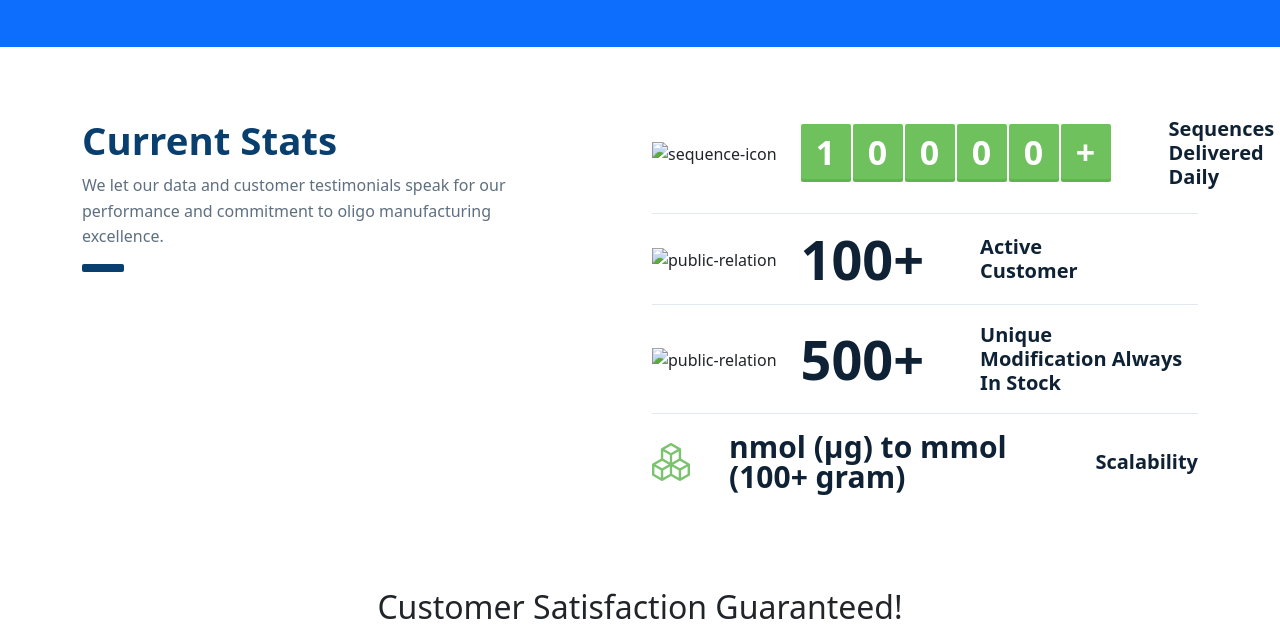
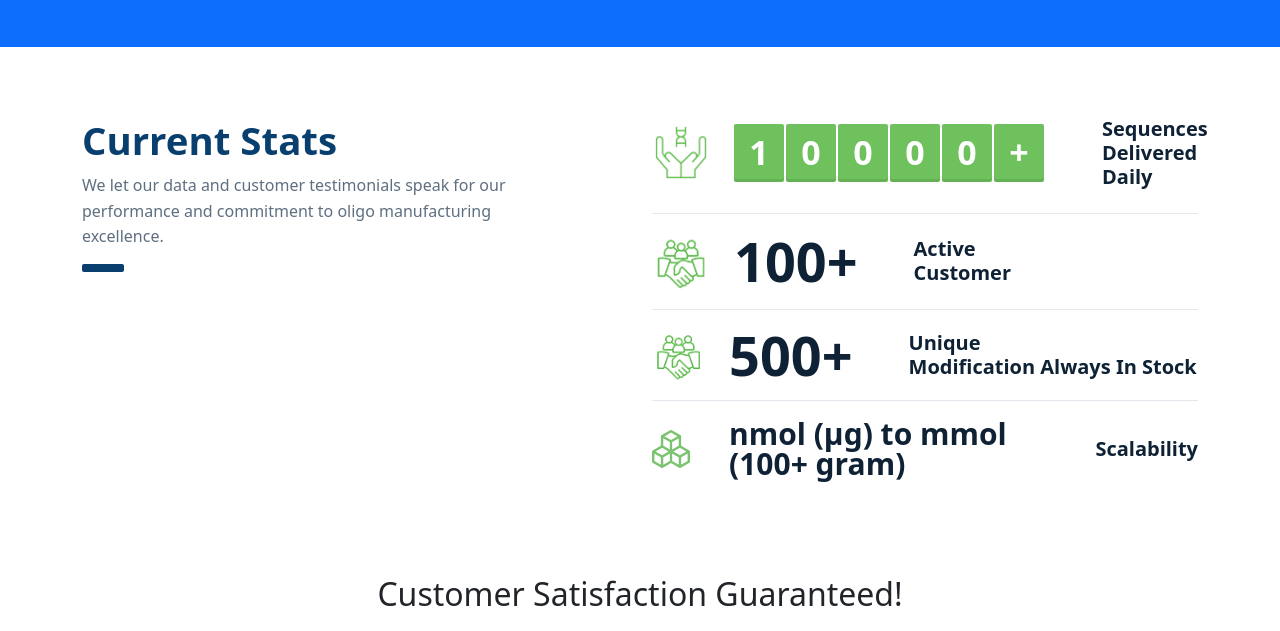
Before and after one commit to rmcgirt95/synoligoHP, a plain HTML site: page index.html in a window 1280 px wide. Shown: the part 2300-2931 px from the top of the page. Drawn offline with nearby package versions, Linux system fonts and the light colour scheme.

Commit message:
added icons

```diff
--- a/index.html
+++ b/index.html
@@ -467,7 +467,7 @@
                     <div class="stat-sequence ">
                         <div class=" d-flex align-items-center mb-4">
                             <div class="flex-shrink-0">
-                                <img src="/wp-content/uploads/2024/05/stats-icon-01.png" alt="sequence-icon">
+                                <img src="stats-icon-01.webp" alt="sequence-icon">
                             </div>
                             <div class="d-md-flex flex-grow-1 ms-4">
                                 <div class="col-width stat-count d-flex">
@@ -484,7 +484,7 @@
 
                         <div class="stat-relation d-flex align-items-center mt-3 pb-lg-0">
                             <div class="flex-shrink-0">
-                                <img src="/wp-content/uploads/2024/05/stats-icon-02.png" alt="public-relation">
+                                <img src="stats-icon-02.webp" alt="public-relation">
                             </div>
                             <div class="d-md-flex flex-grow-1 ms-4">
                                 <div class="col-width d-flex">
@@ -499,7 +499,7 @@
 
 						 <div class="stat-relation d-flex align-items-center mt-3 pb-lg-0">
                             <div class="flex-shrink-0">
-                                <img src="/wp-content/uploads/2024/05/stats-icon-03.png" alt="public-relation" style="width:53px;">
+                                <img src="stats-icon-02.webp" alt="public-relation" style="width:53px;">
                             </div>
                             <div class="d-md-flex flex-grow-1 ms-4">
                                 <div class="col-width d-flex align-items-center">
```
